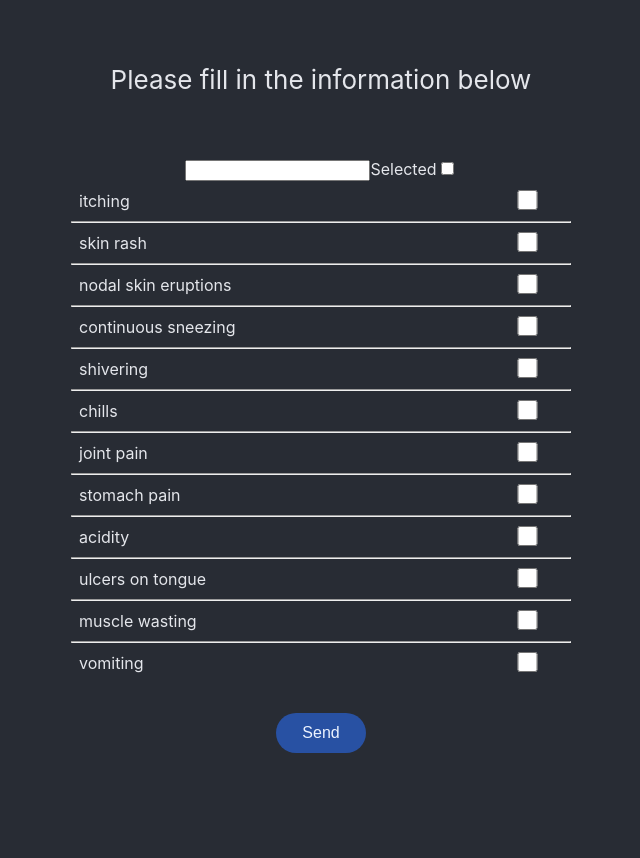
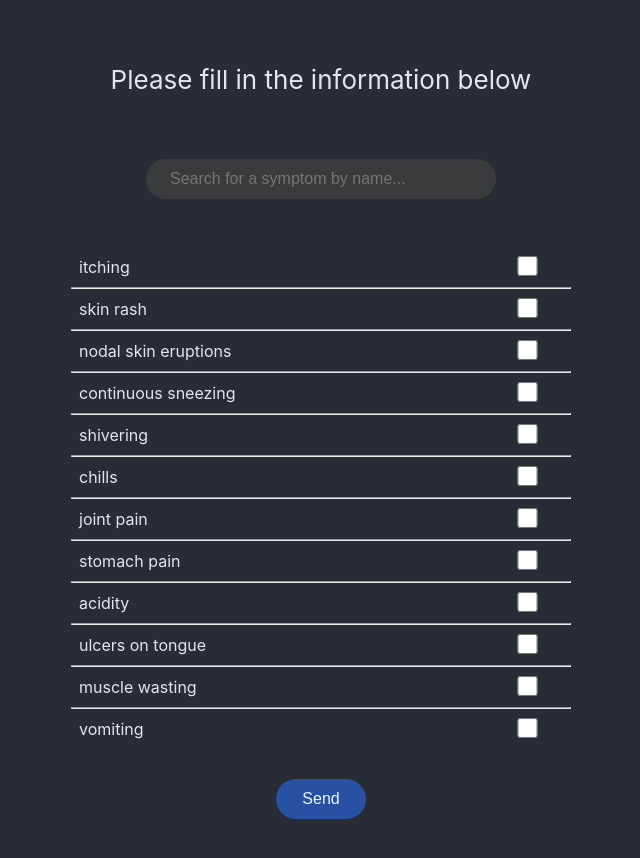
Before and after one commit to SilviuDinu/cercetare_sem2_FE, a React (Create React App) app: page / in a window 1280 px wide. Shown: the top 858 px of the page, without its empty margins (319-959 px from the left). Built offline with nearby package versions, Linux system fonts and the light colour scheme.

Commit message:
display user selections and create prediction request

```diff
--- a/package.json
+++ b/package.json
@@ -10,6 +10,7 @@
     "@types/node": "^12.20.10",
     "@types/react": "^17.0.3",
     "@types/react-dom": "^17.0.3",
+    "lodash": "^4.17.21",
     "node-sass": "^5.0.0",
     "react": "^17.0.2",
     "react-dom": "^17.0.2",
@@ -40,5 +41,8 @@
       "last 1 firefox version",
       "last 1 safari version"
     ]
+  },
+  "devDependencies": {
+    "@types/lodash": "^4.14.168"
   }
 }
--- a/src/App.scss
+++ b/src/App.scss
@@ -11,8 +11,15 @@
 }
 
 .body {
-  height: 200vh;
+  height: 100%;
   margin-top: 64px;
+  width: 500px;
+  display: flex;
+  align-content: center;
+  justify-content: center;
+  align-items: center;
+  align-self: center;
+  flex-direction: column;
 }
 
 .App-header {
@@ -27,6 +34,47 @@
 
 .App-link {
   color: #61dafb;
+}
+
+.search {
+  display: flex;
+  align-self: center;
+  align-content: center;
+  align-items: center;
+  justify-content: center;
+  input {
+   height: 40px;
+   padding-left: 24px;
+   padding-right: 24px;
+   border: 0;
+   border-radius: 50px;
+   background-color: #3a3b3c;
+   margin: 0 8px;
+   font-size: 16px;
+   color: #ecf3ff;
+   outline: none;
+   width: 350px;
+  }
+}
+
+.selected {
+  max-width: 100%;
+  margin: 16px 0 32px;
+  text-align: left;
+  vertical-align: middle;
+  height: auto;
+  line-height: 24px;
+
+  span {
+    margin-right: 8px;
+    margin-top: 8px;
+    border-radius: 4px;
+    padding-left: 4px;
+    padding-right: 4px;
+    background-color: rgb(36, 36, 36);
+    height: 24px;
+    display: inline-block;
+  }
 }
 
 .symtpoms-form {
@@ -77,7 +125,7 @@
       display: block;
       overflow: hidden;
       border-style: inset;
-      border-width: 1px;
+      border-width: .5px;
       margin-top: 8px;
       max-width: 100%;
       flex-direction: row;
--- a/src/App.tsx
+++ b/src/App.tsx
@@ -1,21 +1,43 @@
-import { useEffect, useState } from 'react';
+import { useState } from 'react';
 import './App.scss';
 import './components/Form'
 import Form from './components/Form';
 import Search from './components/Search';
+import Selections from './components/Selections';
 import { SYMPTOMS } from './constants/symptoms';
+import { ENDPOINTS } from './enums/endpoints.enum';
 import { MESSAGES } from './enums/messages.enum';
+import _ from 'lodash';
 
 function App() {
   const [options, setOptions] = useState<any[]>(SYMPTOMS);
   const [filter, setFilter] = useState<any>({
     selected: false,
     searchValue: ''
-  })
+  });
+  const [selected, setSelected] = useState<any>([]);
+  const [previousReq, setPreviousReq] = useState<any>(null);
 
-  const onFormSubmit = (event: Event) => {
+  const onFormSubmit = async (event: Event) => {
     event.preventDefault();
-  }
+    const ids = selected.map((elem: { id: number; symptom: string }) => {
+      return elem.id;
+    });
+    const reqBody = {
+      symptoms: selected,
+      ids,
+    };
+    if (_.isEqual(reqBody, previousReq)) {
+      return;
+    }
+    setPreviousReq(reqBody);
+    const response = await fetch(ENDPOINTS.PREDICT_DISEASE, {
+      method: 'POST',
+      headers: { 'Content-Type': 'application/json' },
+      body: JSON.stringify(reqBody),
+    });
+    console.log(response);
+  };
 
   const onSearch = (event: Event) => {
     setFilter(
@@ -24,12 +46,18 @@ function App() {
       });
   }
 
-  const onChecked = (event?: Event, type?: string) => {
-    setFilter(
-      {...filter,
-        selected: !filter.selected
-      });
-  }
+  const onSelect = (option: { id: number; symptom: string }, status: boolean): void => {
+    const currentState = [...selected];
+    const found = currentState.find((elem: any) => elem.symptom === option.symptom)
+    const idx = currentState.indexOf(found);
+
+    if (status === true) {
+      setSelected([...selected, option]);
+    } else {
+      currentState.splice(idx, 1);
+      setSelected(currentState);
+    }
+  };
 
   return (
     <div className="App">
@@ -39,12 +67,13 @@ function App() {
       <div className="body">
         <Search
           value={filter.searchValue}
-          onChange={onSearch}
-          onChecked={onChecked}>
+          onChange={onSearch}>
         </Search>
+        <Selections options={selected}/>
         <Form
           filter={filter}
           onSubmit={onFormSubmit}
+          onSelect={onSelect}
           options={options}>
         </Form>
       </div>
--- a/src/components/Search.tsx
+++ b/src/components/Search.tsx
@@ -1,10 +1,9 @@
+import { MESSAGES } from "../enums/messages.enum";
+
 export default function Search(props: any) {
   return (
     <div className="search">
-      <input type="text" value={props.value} onChange={event => props.onChange(event)} />
-
-      <label htmlFor="selected">Selected</label>
-      <input name="selected" type="checkbox" onChange={event => props.onChecked(event)} />
+      <input type="text" value={props.value} onChange={event => props.onChange(event)} placeholder={MESSAGES.SEARCH_PLACEHOLDER} />
     </div>
   );
 }
--- /dev/null
+++ b/src/components/Selections.tsx
@@ -0,0 +1,11 @@
+export default function Selections(props: any) {
+  return (
+    <div className="selected">
+      {props.options.length > 0
+        ? props.options.map((option: any, index: number) => {
+            return <span key={index}>{option.symptom}</span>;
+          })
+        : null}
+    </div>
+  );
+}
--- a/src/components/Symptoms.tsx
+++ b/src/components/Symptoms.tsx
@@ -13,12 +13,12 @@ export default function Symptoms(props: any) {
       {filteredOptions.length > 0
         ? filteredOptions.map((option: any) => {
             return (
-              <div key={option.id} data-key={option.id}>
+              <div key={option.id}>
                 <div className="option">
                   <label htmlFor={option.id} className="label">
                     {option.symptom}
                   </label>
-                  <input type="checkbox" name={option.id} className={'symptom-checkbox ' + option.symptom} />
+                  <input type="checkbox" onChange={event => props.onSelect(option, event.target.checked)} name={option.id} className={'symptom-checkbox ' + option.symptom} />
                 </div>
                 <span className="divider"></span>
               </div>
--- /dev/null
+++ b/src/enums/endpoints.enum.ts
@@ -0,0 +1,3 @@
+export enum ENDPOINTS {
+    PREDICT_DISEASE = 'http://localhost:5000/api/v2/predict'
+}
--- a/src/enums/messages.enum.ts
+++ b/src/enums/messages.enum.ts
@@ -1,4 +1,5 @@
 export enum MESSAGES {
     HEADER = "Please fill in the information below",
-    NO_RESULTS = "No result found for your search criteria"
+    NO_RESULTS = "No result found for your search criteria",
+    SEARCH_PLACEHOLDER = "Search for a symptom by name..."
 }
--- a/src/index.scss
+++ b/src/index.scss
@@ -5,9 +5,14 @@ body {
     sans-serif;
   -webkit-font-smoothing: antialiased;
   -moz-osx-font-smoothing: grayscale;
+  background-color: #282c34;
 }
 
 code {
   font-family: source-code-pro, Menlo, Monaco, Consolas, 'Courier New',
     monospace;
 }
+
+* {
+  box-sizing: border-box;
+}
```
Also changed, not shown: 1 other file (tests, documents, lock files or other folders).
